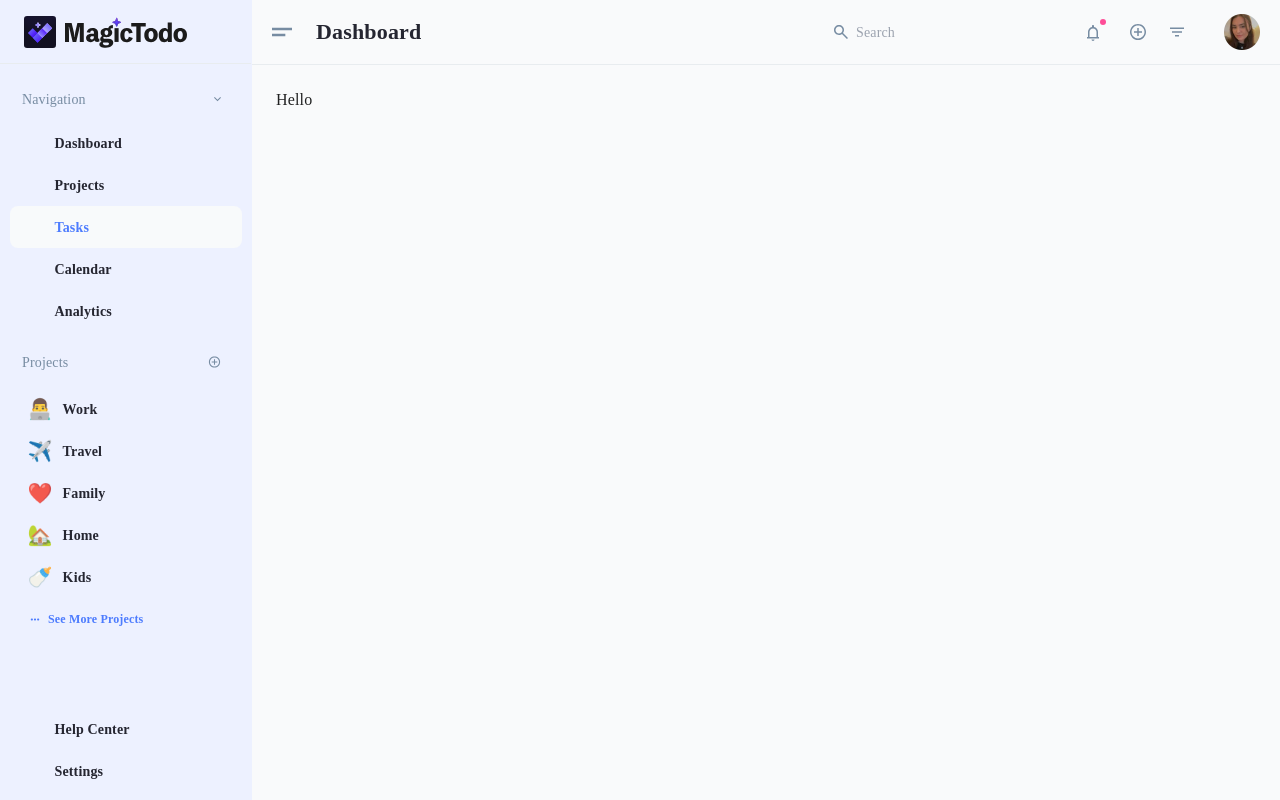
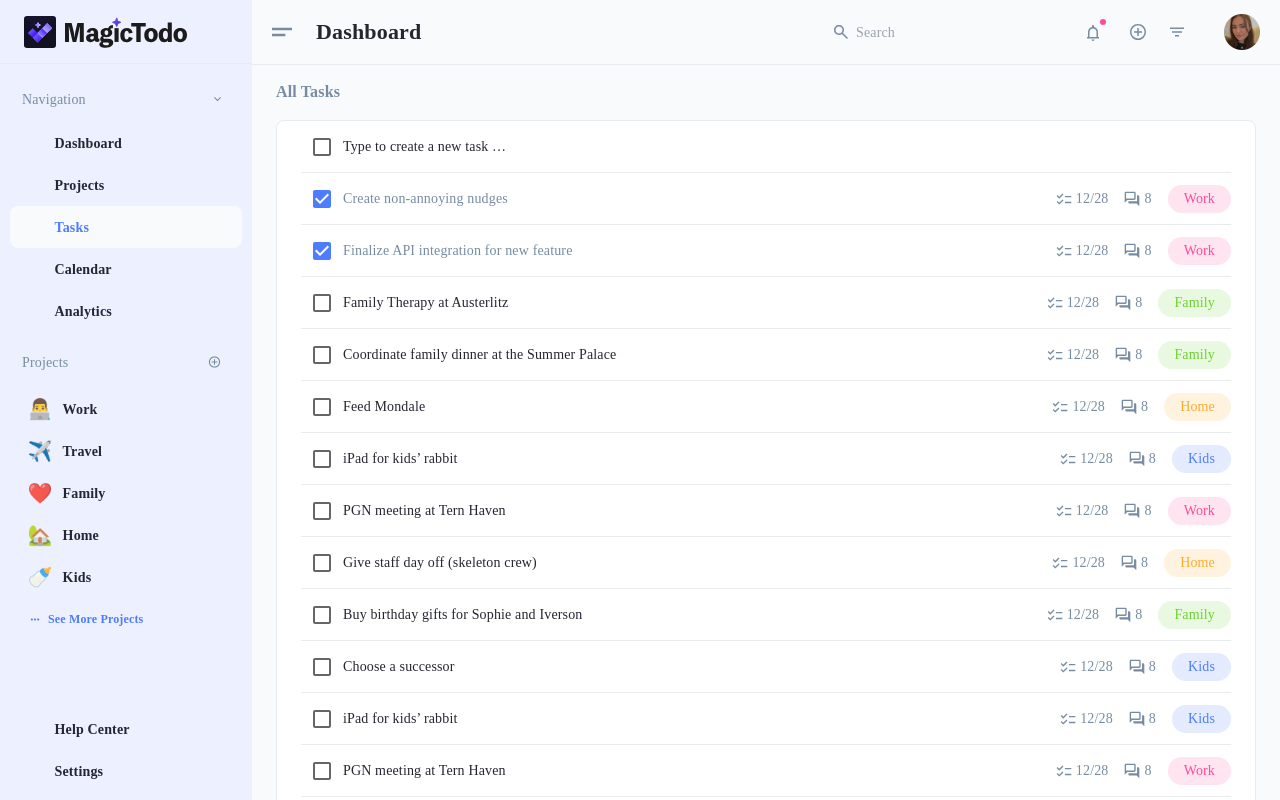
Before and after one commit to tryfoobar/demo-app, a React (Create React App) app: page /tasks in a window 1280 px wide. Shown: the top 800 px of the page. Built offline with nearby package versions, Linux system fonts and the light colour scheme.

Commit message:
added todos to list item

```diff
--- a/src/pages/tasks.jsx
+++ b/src/pages/tasks.jsx
@@ -1,7 +1,71 @@
-import React from "react";
+import { Paper, Stack, Checkbox } from "@mui/material";
+import TodoListItem from "../components/Dashboard/TodoListItem";
+
+const todos = [
+  { title: "Create non-annoying nudges", type: "Work", checked: true },
+  {
+    title: "Finalize API integration for new feature",
+    type: "Work",
+    checked: true,
+  },
+  { title: "Family Therapy at Austerlitz", type: "Family" },
+  { title: "Coordinate family dinner at the Summer Palace", type: "Family" },
+  { title: "Feed Mondale", type: "Home" },
+  { title: "iPad for kids’ rabbit", type: "Kids" },
+  { title: "PGN meeting at Tern Haven", type: "Work" },
+  { title: "Give staff day off (skeleton crew)", type: "Home" },
+  { title: "Buy birthday  gifts for Sophie and Iverson", type: "Family" },
+  { title: "Choose a successor", type: "Kids" },
+  { title: "iPad for kids’ rabbit", type: "Kids" },
+  { title: "PGN meeting at Tern Haven", type: "Work" },
+  { title: "Give staff day off (skeleton crew)", type: "Home" },
+  { title: "Buy birthday  gifts for Sophie and Iverson", type: "Family" },
+  { title: "Choose a successor", type: "Kids" },
+];
 
 const Tasks = () => {
-  return <div>Hello</div>;
+  return (
+    <section>
+      <div className="text-[16px] font-semibold leading-[24px] text-[#778CA2] -mt-2">
+        All Tasks
+      </div>
+
+      <Paper
+        sx={{
+          boxShadow: "none",
+          border: "1px solid #E8ECEF",
+          borderRadius: "8px",
+          mt: 2,
+          mx: 0,
+          px: 2,
+        }}
+      >
+        <div className="h-[52px] mx-2 flex items-center justify-between border-b-[1px] border-[#E8ECEF]">
+          <div className="flex  items-center">
+            <Checkbox
+              sx={{
+                "&.Mui-checked": {
+                  color: "#4D7CFE",
+                },
+              }}
+            />
+            <div className="text-[14px] text-[#252631] leading-[21px] font-medium">
+              Type to create a new task …
+            </div>
+          </div>
+        </div>
+
+        {todos.map((todo, idx) => (
+          <TodoListItem
+            key={idx}
+            title={todo.title}
+            type={todo.type}
+            checked={todo?.checked}
+          />
+        ))}
+      </Paper>
+    </section>
+  );
 };
 
 export default Tasks;
```
